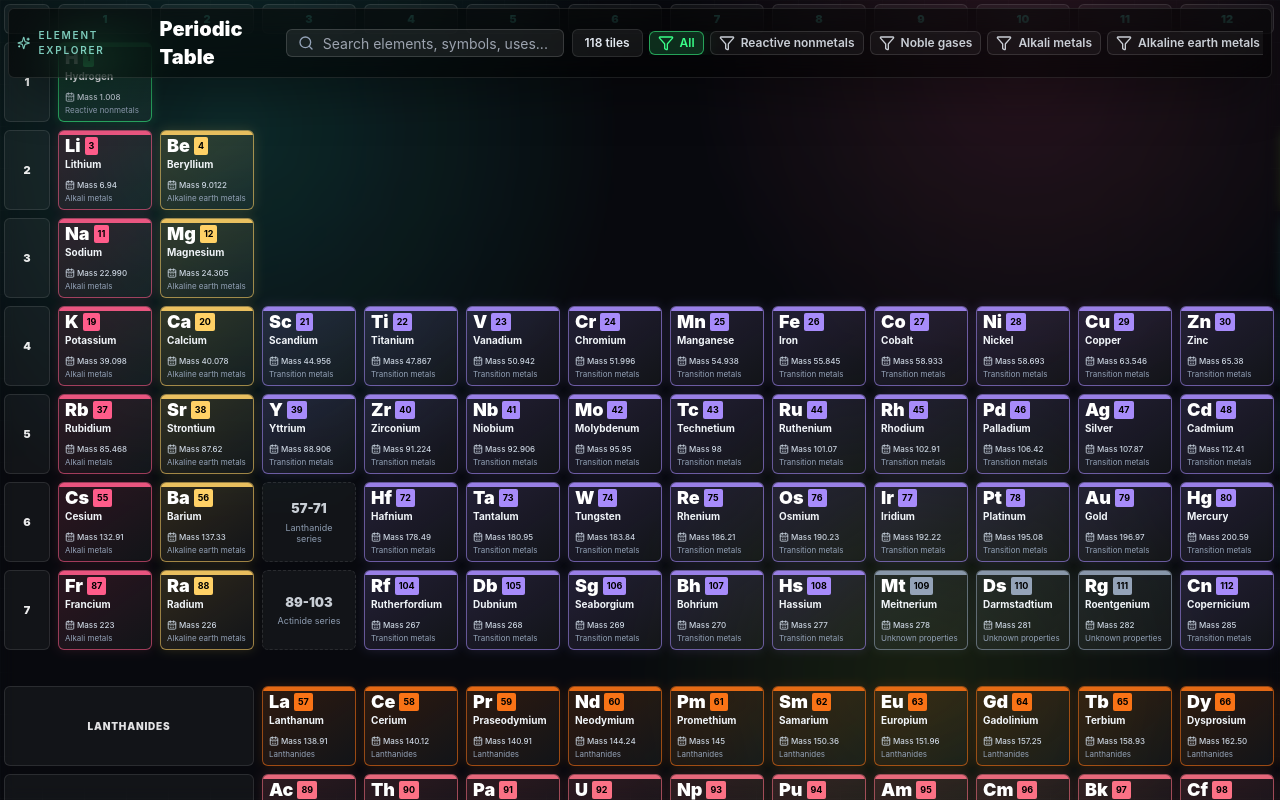
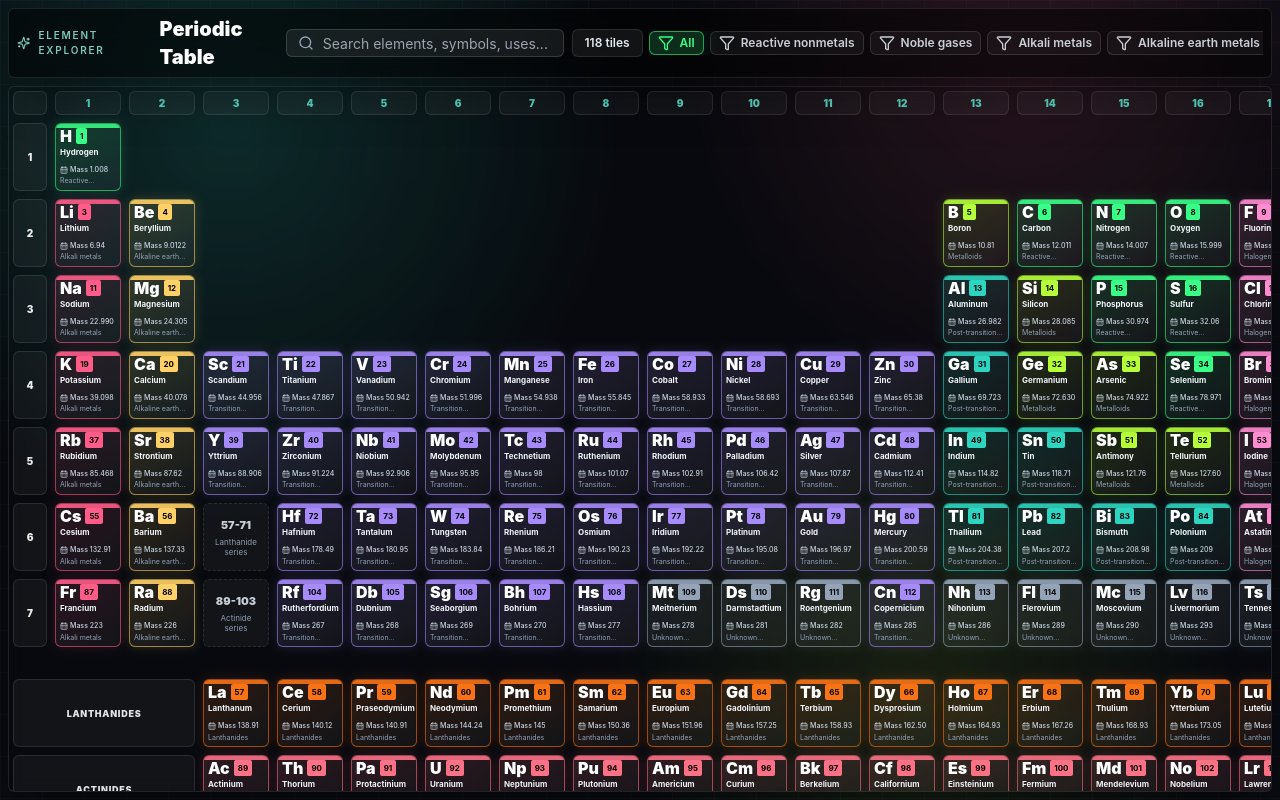
Before and after one commit to harrisonstair0-jpg/Periodic-table-review, a Next.js app: page / in a window 1280 px wide. Built offline with nearby package versions, Linux system fonts and the light colour scheme.

Commit message:
Shrink table so early elements are visible

```diff
--- a/src/App.jsx
+++ b/src/App.jsx
@@ -65,7 +65,7 @@ function App() {
         <div className="absolute inset-0 opacity-[0.14] [background-image:linear-gradient(rgba(255,255,255,.16)_1px,transparent_1px),linear-gradient(90deg,rgba(255,255,255,.16)_1px,transparent_1px)] [background-size:42px_42px]" />
       </div>
 
-      <section className="relative z-10 h-screen w-full overflow-hidden">
+      <section className="relative z-10 flex h-screen w-full flex-col gap-2 overflow-hidden px-2 py-2">
         <Header
           searchTerm={searchTerm}
           setSearchTerm={setSearchTerm}
@@ -100,7 +100,7 @@ function Header({
   resultCount,
 }) {
   return (
-    <header className="absolute inset-x-2 top-2 z-20 flex max-h-[36vh] flex-col gap-1.5 rounded-md border border-white/10 bg-black/55 px-2 py-1.5 shadow-2xl shadow-black/40 backdrop-blur-xl lg:flex-row lg:items-center">
+    <header className="z-20 flex shrink-0 flex-col gap-1.5 rounded-md border border-white/10 bg-black/55 px-2 py-1.5 shadow-2xl shadow-black/40 backdrop-blur-xl lg:flex-row lg:items-center">
       <div className="flex min-w-0 flex-col gap-1.5 lg:flex-1">
         <div className="flex flex-col gap-1.5 lg:flex-row lg:items-center">
           <div className="flex min-w-0 items-center gap-3">
@@ -179,8 +179,8 @@ function PeriodicTable({ elementsList, selectedId, onSelect }) {
   }
 
   return (
-    <section aria-label="Periodic table of elements" className="h-full min-h-0 min-w-0">
-      <div className="table-scroll h-full w-full overflow-auto bg-black/10 p-1 shadow-2xl shadow-black/40 backdrop-blur">
+    <section aria-label="Periodic table of elements" className="min-h-0 min-w-0 flex-1">
+      <div className="table-scroll h-full w-full overflow-auto rounded-md border border-white/10 bg-black/10 p-1 shadow-2xl shadow-black/40 backdrop-blur">
         <div className="periodic-grid grid gap-2">
           <div className="axis-corner" aria-hidden="true" />
           {groupNumbers.map((group) => (
@@ -271,7 +271,7 @@ function ElementTile({ element, selected, onClick }) {
     <button
       type="button"
       onClick={onClick}
-      className="group relative flex h-full min-h-[64px] w-full flex-col overflow-hidden rounded-md border p-1.5 text-left transition duration-300 hover:-translate-y-1 hover:shadow-neon focus:outline-none focus:ring-2 focus:ring-white/40"
+      className="group relative flex h-full min-h-[52px] w-full flex-col overflow-hidden rounded-md border p-1 text-left transition duration-300 hover:-translate-y-1 hover:shadow-neon focus:outline-none focus:ring-2 focus:ring-white/40"
       style={{
         gridColumn: element.group + 1,
         gridRow: element.period > 7 ? element.period + 2 : element.period + 1,
@@ -288,19 +288,19 @@ function ElementTile({ element, selected, onClick }) {
         style={{ background: style.accent }}
       />
       <span className="flex items-start justify-between gap-1">
-        <span className="text-lg font-black leading-none text-white">{element.symbol}</span>
-        <span className="rounded-sm px-1 py-0.5 text-[9px] font-bold text-black" style={{ background: style.accent }}>
+        <span className="text-base font-black leading-none text-white">{element.symbol}</span>
+        <span className="rounded-sm px-1 py-0.5 text-[8px] font-bold text-black" style={{ background: style.accent }}>
           {element.atomicNumber}
         </span>
       </span>
-      <span className="mt-1 line-clamp-2 min-h-[1.25rem] text-[10px] font-bold leading-[1.08] text-slate-100">
+      <span className="mt-1 line-clamp-2 min-h-[1.05rem] text-[8px] font-bold leading-[1.05] text-slate-100">
         {element.name}
       </span>
-      <span className="mt-auto flex items-center gap-0.5 text-[8px] font-medium text-slate-300">
-        <CalendarDays className="h-2.5 w-2.5" />
+      <span className="mt-auto flex items-center gap-0.5 text-[7px] font-medium text-slate-300">
+        <CalendarDays className="h-2 w-2" />
         Mass {element.atomicMass}
       </span>
-      <span className="mt-0.5 line-clamp-1 text-[8px] leading-tight text-slate-400">
+      <span className="mt-0.5 line-clamp-1 text-[7px] leading-tight text-slate-400">
         {element.category}
       </span>
       <span className="pointer-events-none absolute inset-0 opacity-0 transition group-hover:opacity-100" style={{ background: `radial-gradient(circle at 50% 0%, ${style.soft}, transparent 58%)` }} />
--- a/src/index.css
+++ b/src/index.css
@@ -22,10 +22,10 @@ input {
 }
 
 .periodic-grid {
-  width: max(100%, 1880px);
-  min-height: max(100%, 840px);
-  grid-template-columns: minmax(46px, 0.52fr) repeat(18, minmax(94px, 1fr));
-  grid-template-rows: minmax(30px, 0.34fr) repeat(7, minmax(74px, 1fr)) minmax(20px, 0.22fr) repeat(2, minmax(74px, 1fr));
+  width: max(100%, 1360px);
+  min-height: max(100%, 620px);
+  grid-template-columns: minmax(34px, 0.52fr) repeat(18, minmax(66px, 1fr));
+  grid-template-rows: minmax(24px, 0.34fr) repeat(7, minmax(54px, 1fr)) minmax(16px, 0.22fr) repeat(2, minmax(54px, 1fr));
 }
 
 .axis-corner,
@@ -45,10 +45,10 @@ input {
 
 .axis-label {
   display: grid;
-  min-height: 30px;
+  min-height: 24px;
   place-items: center;
   border-radius: 6px;
-  font-size: 11px;
+  font-size: 10px;
   font-weight: 900;
 }
 
@@ -62,13 +62,13 @@ input {
 
 .series-label {
   display: flex;
-  min-height: 74px;
+  min-height: 54px;
   align-items: center;
   justify-content: center;
   border-radius: 6px;
   padding: 6px;
   text-align: center;
-  font-size: 10px;
+  font-size: 9px;
   font-weight: 900;
   letter-spacing: 0.08em;
   text-transform: uppercase;
@@ -77,7 +77,7 @@ input {
 
 .series-placeholder {
   display: flex;
-  min-height: 74px;
+  min-height: 54px;
   flex-direction: column;
   align-items: center;
   justify-content: center;
@@ -87,15 +87,15 @@ input {
 }
 
 .series-placeholder span {
-  font-size: 13px;
+  font-size: 11px;
   font-weight: 900;
 }
 
 .series-placeholder small {
   margin-top: 4px;
-  max-width: 64px;
+  max-width: 54px;
   text-align: center;
-  font-size: 9px;
+  font-size: 8px;
   line-height: 1.2;
   color: rgba(148, 163, 184, 0.95);
 }
```
